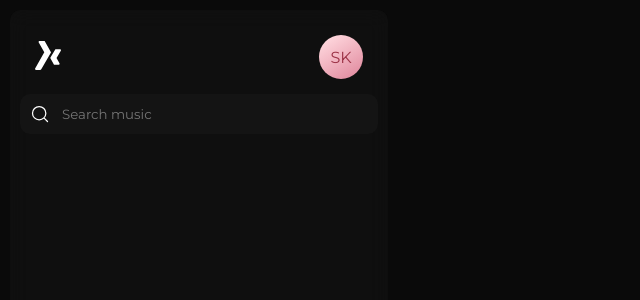
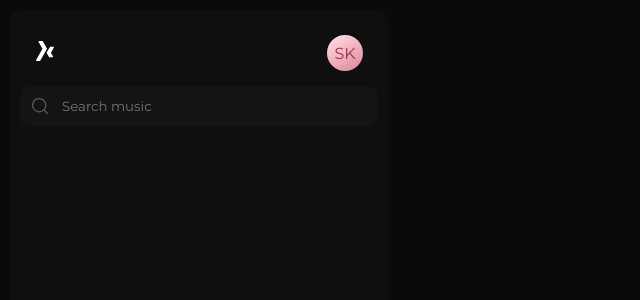
Before and after one commit to WooKee06/Lumo, a Next.js app: page / in a window 1280 px wide. Shown: the top 300 px of the page, without its empty margins (0-640 px from the left). Built offline with nearby package versions, Linux system fonts and the light colour scheme.

Commit message:
update header

```diff
--- a/shared/ui/Input/Input.module.scss
+++ b/shared/ui/Input/Input.module.scss
@@ -7,6 +7,10 @@
   background-color: #141414;
   padding: 10px;
 
+  img {
+    opacity: 0.3;
+  }
+
   > input {
     background: none;
     border: none;
--- a/widgets/Header/ui/Header.module.scss
+++ b/widgets/Header/ui/Header.module.scss
@@ -4,6 +4,11 @@
   display: flex;
   align-items: center;
   justify-content: space-between;
+
+  .logo img {
+    width: 20px;
+    height: 20px;
+  }
 
   .userSection {
     display: flex;
@@ -16,8 +21,8 @@
     }
 
     > div {
-      width: 44px;
-      height: 44px;
+      width: 36px;
+      height: 36px;
       cursor: pointer;
       display: flex;
       align-items: center;
```
